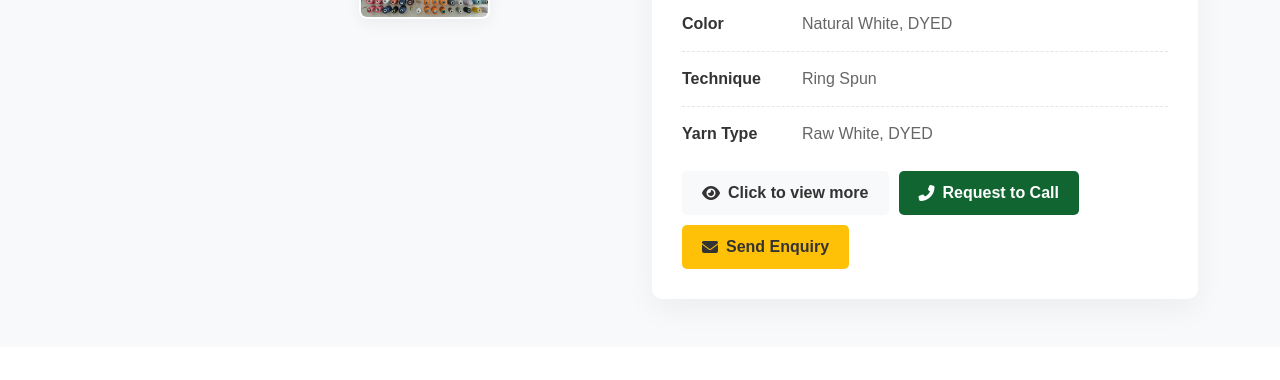
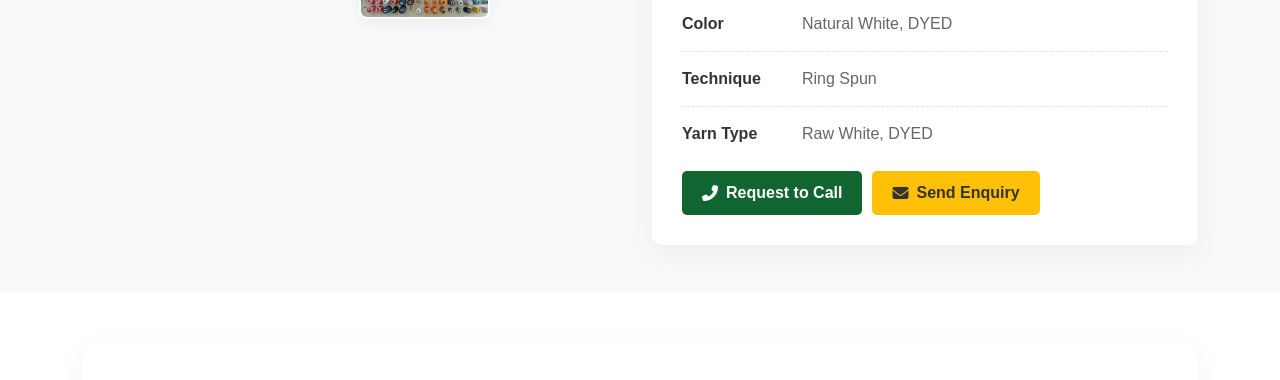
Before and after one commit to amanprasadum/maha-laxmi-enterprises-dev, a plain HTML site: page pages/pd.html in a window 1280 px wide. Shown: the part 298-678 px from the top of the page. Drawn offline with nearby package versions, Linux system fonts and the light colour scheme.

Commit message:
pd update

```diff
--- a/pages/pd.html
+++ b/pages/pd.html
@@ -573,9 +573,6 @@
                             </button>
                         </div> -->
                         <div class="mahalaxmi-product-cta">
-                            <button class="mahalaxmi-btn mahalaxmi-btn-view">
-                                <i class="fas fa-eye me-2"></i> Click to view more
-                            </button>
                             <button class="mahalaxmi-btn mahalaxmi-btn-call" data-bs-toggle="modal"
                                 data-bs-target="#productModal">
                                 <i class="fas fa-phone-alt me-2"></i> Request to Call
```
